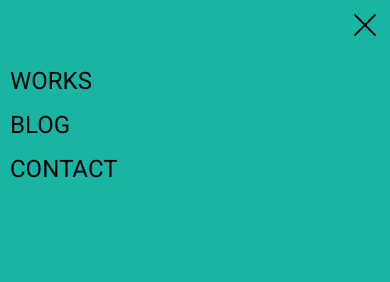
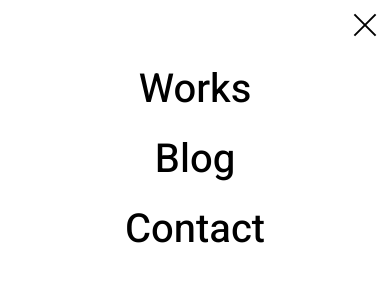
Before and after one commit to denisijka/john, a website: page john/index.html in a window 390 px wide. Both pictures are taken after a click on the element 365 px from the left and 25 px from the top of the page. Drawn offline with nearby package versions, Linux system fonts and the light colour scheme; files that its build step writes are made by us from their sources.

Commit message:
_header and burger is ready

```diff
--- a/#src/js/burger.js
+++ b/#src/js/burger.js
@@ -1,7 +1,7 @@
 console.log('hello');
 $(document).ready(function () {
     $('.menu__icon').click(function (event) {
-        $('.menu__icon,.menu__body').toggleClass('active');
+        $('.menu__icon,.menu__body').toggleClass('_active');
         $('body').toggleClass('lock');
     });
 });
--- a/#src/scss/header.scss
+++ b/#src/scss/header.scss
@@ -1,141 +1,123 @@
 .header {
+  position: relative;
+  z-index: 100;
+  // .header__content
+  &__content {
+    max-width: 1052px;
+    padding: 0px 10px;
+    margin: 0px auto;
+  }
   // .header__menu
-  // 1.Зафиксируем шапку, что бы она всегда при скроле была сверху.
-  position: fixed;
-  width: 100%;
-  top: 0;
-  left: 0;
-  z-index: 50; /* что бы она накрыла весь наш контент. */
-  //   2.Создадим плашку:
-  &::before {
-    content: "";
-    position: absolute;
-    top: 0;
-    left: 0;
-    width: 100%;
-    height: 100%; /* то есть на весь размер нашей шапочки width с height; */
-    // background-color: #5e5373;
-    z-index: 2;
-  }
-  //   3. Вытащим наверх контентную часть шапки:
   &__menu {
-    position: relative;
+    padding: 10px 0;
+    height: 82px;
+    align-items: center;
     display: flex;
     justify-content: flex-end;
-    height: 80px;
-    align-items: center;
+    @media (max-width: $md3+px) {
+      height: 50px;
+    }
   }
 }
 .menu {
-  // 7.Будем прятать меню в бургер на всем что меньше 768px.
   // .menu__icon
   &__icon {
-    display: none;
   }
+  // .menu__body
   &__body {
+    @media (max-width: $md3+px) {
+      transform: translate(0px, -100%); /* вылазит меню сверху вниз. */
+      transition: transform 0.8s ease 0s;
+      position: fixed;
+      width: 100%;
+      height: 100%;
+      top: 0;
+      left: 0;
+      overflow: auto;
+      padding: 70px 10px 30px 10px;
+      /* полу прозрачный фон меню. */
+      background-color: rgba(255, 255, 255, 0.95);
+      &._active {
+        transform: translate(0px, 0%);
+        /* меню возвращается на верх в исходное свое положение. */
       }
-
+    }
+  }
   // .menu__list
-  // 4.Верстаем само меню
   &__list {
-    position: relative;
+    li {
+      margin: 0px 0px 30px 0px;
+      &:last-child {
+        margin: 0px 0px 0px 0px;
+      }
+    }
+    @media (min-width: $md3+px) {
       display: flex;
-    z-index: 2; /* что бы отображался список при расширении больше 767px */
       li {
-      margin: 0px 0px 0px 20px;
+        margin: 0px 33px 0px 0px;
+      }
+    }
+  }
+  // .menu__link
+  &__link {
+    font-size: 20px;
+    font-weight: 500;
+    color: #000;
+    transition: color 0.3s ease 0s;
+    &._active {
+      color: #ff6464;
+    }
+    @media (min-width: $md2+px) {
+      &:hover {
+        color: #ff6464;
+      }
+    }
+    @media (max-width: $md3+px) {
+      font-size: 40px;
+      display: block;
+      text-align: center;
+    }
   }
 }
 
-  // .menu__link
-
-  &__link {
-    color: #000000;
-    text-transform: uppercase;
-    font-size: 18px;
-  }
-}
-@media (max-width: 767px) {
-  body.lock {
-    overflow: hidden;
-  }
-  .header {
-    &__menu {
-      height: 50px;
-    }
-    &__logo {
-      flex: 0 0 40px;
-    }
-  }
-  .menu {
-    &__icon {
+// Burger
+.icon-menu {
+  display: none;
+  @media (max-width: $md3+px) {
     display: block;
     position: relative;
     width: 30px;
-      height: 20px;
-      z-index: 3;
+    height: 18px;
+    cursor: pointer;
+    z-index: 5;
     span {
-        position: absolute;
-        background-color: #000000;
-        left: 0;
-        top: 9px;
-        width: 100%;
-        height: 2px;
-        transition: all 0.1s ease 0s;
-      }
-      &::before,
-      &::after {
-        content: "";
-        background-color: #000000;
+      transition: all 0.3s ease 0s;
+      top: calc(50% - 1px);
+      left: 0px;
       position: absolute;
       width: 100%;
       height: 2px;
-        left: 0;
-        transition: all 0.3s ease 0s;
+      background-color: #000;
+      &:first-child {
+        top: 0px;
       }
-      &::before {
-        top: 0;
-      }
-      &::after {
-        bottom: 0;
+      &:last-child {
+        top: auto;
+        bottom: 0px;
       }
     }
-
-    // 8. Работаем над меню
-    &__body {
-      position: fixed;
-      top: -100%; /* что бы оно появлялось сверху(съезжало) */
-      left: 0;
-      width: 100%;
-      height: 100%;
-      background-color: #18b5a4;
-      padding: 70px 10px 20px 10px;
-      transition: all 0.3s ease 0s; /* что бы меню выезжало сверху плавно. */
-      overflow: auto; /* что бы можно было скролить меню в бургере при горизонтальном просмотре экрана. */
-    }
-    &__list {
-      display: block; // отключаем ему display: flex;
-      li {
-        margin: 0px 0px 20px 0px;
-      }
-    }
-    // 11. Увеличим щрифт при адаптиве, что бы было удоюней было пользоваться. И мы видим что у нас уже не влазит меню при горизонтальном расположении экрана (если развернуть телефон горизонтально)
-    &__link {
-      font-size: 24px;
-    }
-    // 9. Подключаем js и создаем .active:
-    .active {
-      top: 0; /* при нажатии на бургер мы добавляем класс active к header-body. */
-      &::before {
-        transform: rotate(45deg);
-        top: 9px;
-      }
-      &::after {
-        transform: rotate(-45deg);
-        bottom: 9px;
-      }
+    &._active {
       span {
         transform: scale(0);
+        &:first-child {
+          transform: rotate(-45deg);
+          top: calc(50% - 1px);
+        }
+        &:last-child {
+          transform: rotate(45deg);
+          bottom: calc(50% - 1px);
         }
       }
     }
   }
+}
--- a/john/index.html
+++ b/john/index.html
@@ -7,7 +7,7 @@
 	<!-- <meta name="robots" content="noindex, nofollow"> -->
 	<!-- <meta name="viewport" content="width=device-width, initial-scale=1.0, maximum-scale=1.0, user-scalable=0"> -->
 	<meta name="viewport" content="width=device-width, initial-scale=1.0">
-</head><body>    <div class="wrapper">        <header class="header">    <div class="_container">        <div class="header__menu menu">            <div class="menu__icon icon-menu">                <span></span>                <span></span>                <span></span>            </div>            <nav class="menu__body">                <ul class="menu__list">                    <li><a href="" class="menu__link">Works</a></li>                    <li><a href="" class="menu__link">Blog</a></li>                    <li><a href="" class="menu__link">Contact</a></li>                </ul>            </nav>        </div>    </div></header>        <main>        </main>        <footer class="footer">
+</head><body>    <div class="wrapper">        <header class="header">    <!-- исключаем _container -->    <div class="header__content">        <div class="header__menu menu">            <div class="menu__icon icon-menu">                <span></span>                <span></span>                <span></span>            </div>            <nav class="menu__body">                <ul class="menu__list">                    <li><a href="" class="menu__link">Works</a></li>                    <li><a href="" class="menu__link">Blog</a></li>                    <li><a href="" class="menu__link">Contact</a></li>                </ul>            </nav>        </div>    </div></header>        <main>        </main>        <footer class="footer">
 
 </footer>    </div>    <script src="js/vendors.min.js"></script>
 <script src="js/app.min.js"></script>    <script src="https://code.jquery.com/jquery-3.4.1.slim.min.js"></script>    <script src="js/script.min.js"></script></body></html>
--- a/john/js/script.js
+++ b/john/js/script.js
@@ -16,7 +16,7 @@
 console.log('hello');
 $(document).ready(function () {
     $('.menu__icon').click(function (event) {
-        $('.menu__icon,.menu__body').toggleClass('active');
+        $('.menu__icon,.menu__body').toggleClass('_active');
         $('body').toggleClass('lock');
     });
 });
```
Also changed, not shown: #src/_header.html (+2 -1 lines), john/css/style.css, john/css/style.min.css, john/js/script.min.js. Lines whose indentation alone changed are shown as unchanged.
